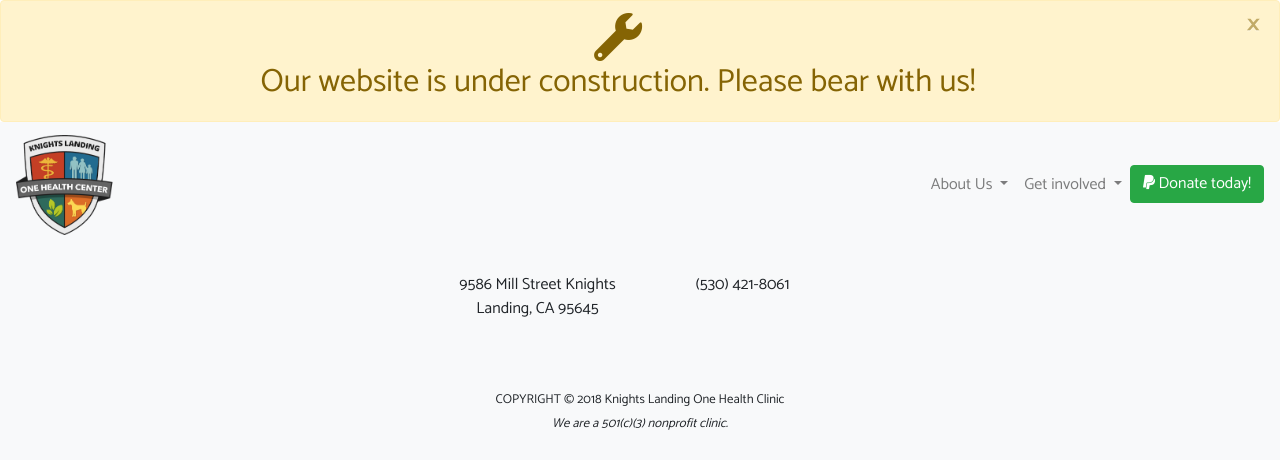
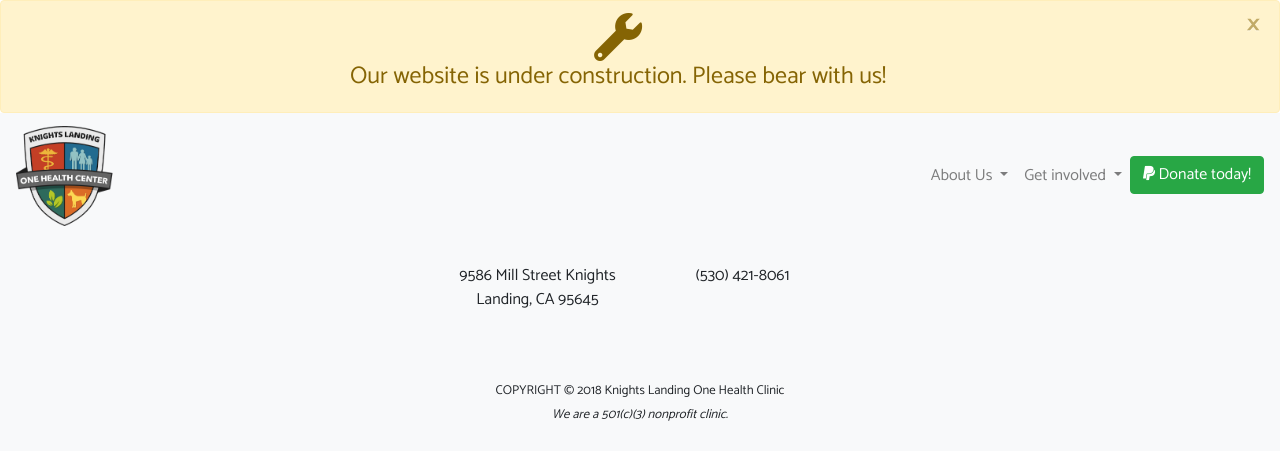
Before and after one commit to iwakoscott/knights-landing, a Jekyll site: the page built from about-us.markdown, in a window 1280 px wide. Shown: the top 469 px of the page. Built offline with Jekyll 4.4.1, drawn with Linux system fonts in a browser that asks for light colours; nearby versions of some CDN libraries; our own code applies the rules of GitHub Pages for plain Markdown files.

Commit message:
reduce text size of construction alert

```diff
--- a/_includes/header.html
+++ b/_includes/header.html
@@ -27,7 +27,7 @@
 
     {% if site.warning %}
       <div class="alert alert-warning alert-dismissible fade show m-0 text-center" role="alert">
-        <span><i class="fa fa-wrench fa-3x"></i></span><strong>  <h2>{{ site.warning.call }}</h2></strong>
+        <span><i class="fa fa-wrench fa-3x"></i></span><strong>  <h4>{{ site.warning.call }}</h4></strong>
 
         <button type="button" class="close" data-dismiss="alert" aria-label="Close">
           <span aria-hidden="true">&times;</span>
```
